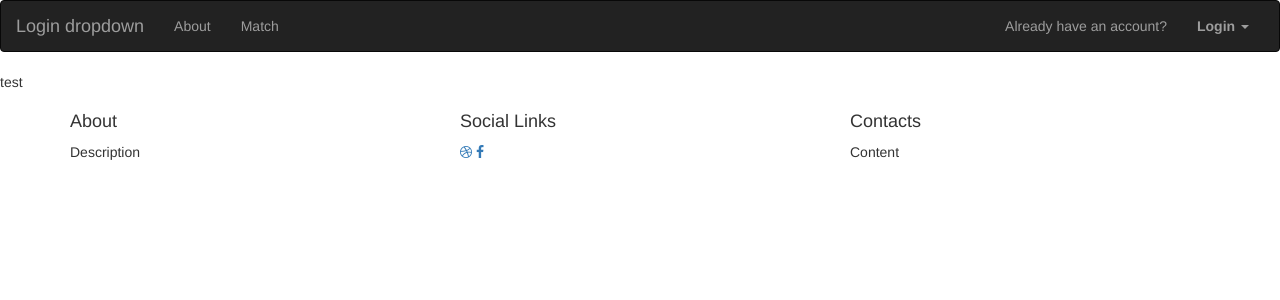
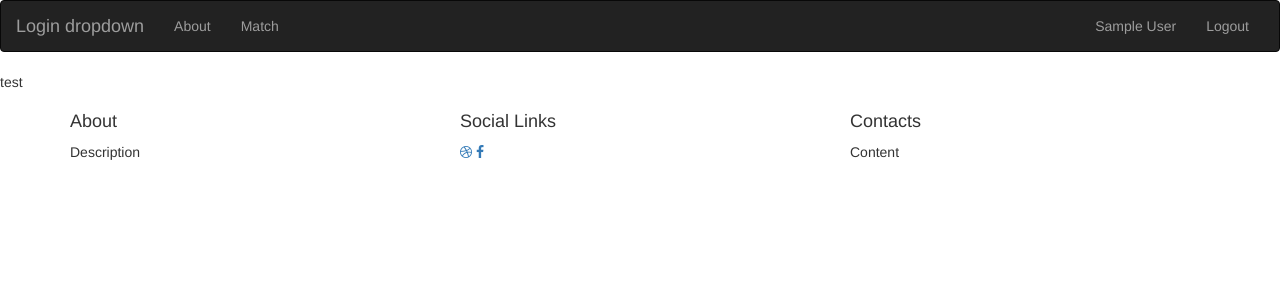
Before and after one commit to Crongz/Fildatify, a Flask app: page / in a window 1280 px wide. Shown: the top 300 px of the page. Run offline with Flask 2, Linux system fonts and the light colour scheme; the visitor is signed in with stand-in values (Sample User, id 1); some libraries are stand-ins or nearby versions.

Commit message:
navbar done and login done

```diff
--- a/app/__init__.py
+++ b/app/__init__.py
@@ -6,9 +6,9 @@ app = Flask(__name__)
 
 app.config.update(
 	# For prod
-    # SQLALCHEMY_DATABASE_URI = "postgresql://filmdatify:veryInsecure74@fa16-cs411-06.cs.illinois.edu/filmdatify",
+    SQLALCHEMY_DATABASE_URI = "postgresql://filmdatify:veryInsecure74@fa16-cs411-06.cs.illinois.edu/filmdatify",
     # For Localhost Dev
-    SQLALCHEMY_DATABASE_URI = "postgresql://filmdatify:veryInsecure74@localhost/filmdatify",
+    # SQLALCHEMY_DATABASE_URI = "postgresql://filmdatify:veryInsecure74@localhost/filmdatify",
     SQLALCHEMY_TRACK_MODIFICATIONS = False,
     SECRET_KEY = 'veryInsecure74',
 	DEBUG = True
--- a/app/templates/partials/Navgation.html
+++ b/app/templates/partials/Navgation.html
@@ -20,6 +20,10 @@
       <li><a href="#">Match</a></li>
     </ul>
     <ul class="nav navbar-nav navbar-right">
+      {% if current_user.is_authenticated %}
+        <li><a href="/profile"> {{ current_user.name }} </a></li>
+        <li><a href="/logout">Logout</a></li>
+      {% else %}
       <li><p class="navbar-text">Already have an account?</p></li>
       <li class="dropdown">
         <a class="dropdown-toggle" data-toggle="dropdown"><b>Login</b> <span class="caret"></span></a>
@@ -33,14 +37,14 @@
                       <a href="#" class="btn btn-tw"><i class="fa fa-twitter"></i> Twitter</a>
                     </div>
                     or
-                      <form class="form" role="form" method="post" action="login" accept-charset="UTF-8" id="login-nav">
+                    <form class="form" role="form" method="POST" action="/login" accept-charset="UTF-8" id="login-nav">
                       <div class="form-group">
                         <label class="sr-only" for="exampleInputEmail2">Email address</label>
-                             <input type="email" class="form-control" id="exampleInputEmail2" placeholder="Email address" required>
+                        <input type="email" name="email" class="form-control" id="exampleInputEmail2" placeholder="Email address" required>
                       </div>
                       <div class="form-group">
                         <label class="sr-only" for="exampleInputPassword2">Password</label>
-                             <input type="password" class="form-control" id="exampleInputPassword2" placeholder="Password" required>
+                        <input type="password" name="password" class="form-control" id="exampleInputPassword2" placeholder="Password" required>
                         <div class="help-block text-right"><a href="">Forget the password ?</a></div>
                       </div>
                       <div class="form-group">
@@ -54,12 +58,13 @@
                     </form>
                 </div>
                 <div class="bottom text-center">
-                      New here ? <a href="#"><b>Join Us</b></a>
+                    New here ? <a href="/register"><b>Join Us</b></a>
                 </div>
               </div>
             </li>
           </ul>
         </li>
+        {% endif %}
       </ul>
     </div><!-- /.navbar-collapse -->
   </div><!-- /.container-fluid -->
--- a/app/view.py
+++ b/app/view.py
@@ -55,19 +55,17 @@ Successful: Dashboard page (view.home)
 Failed: render Login
 
 """
-@view.route('/login', methods=['GET', 'POST'])
+@view.route('/login', methods=['POST'])
 def login():
-    error = None
-    if request.method == 'POST':
-        sql = "SELECT * FROM public.users WHERE email='{}' and password='{}' LIMIT 1".format(request.form['email'], request.form['password'])
-        result = connection.execute(sql).fetchone()
-        if result != None:
-            user = User(result)
-            login_user(user)
-            return redirect(url_for('view.home'))
-        else:
-            error = 'Invalid passowrd or email'
-    return render_template('login.html', error=error)
+    sql = "SELECT * FROM public.users WHERE email='{}' and password='{}' LIMIT 1".format(request.form['email'], request.form['password'])
+    result = connection.execute(sql).fetchone()
+    if result != None:
+        user = User(result)
+        login_user(user)
+        flash('Successfully Login', 'LoginSuccess')
+    else:
+        flash('Invalid passowrd or email', 'LoginError')
+    return redirect(url_for('view.home'))
 
 """
 Register
@@ -77,7 +75,6 @@ Successful: Login page (view.login)
 Failed: render Register page
 """
 @view.route('/register', methods=['GET', 'POST'])
-@login_required
 def register():
     error = None
     if request.method == 'POST':
@@ -101,6 +98,7 @@ Successful: New Profile page
 Failed: render Profile page
 """
 @view.route('/profile', methods=['GET','POST'])
+@login_required
 def profile():
     return render_template('profile.html')
 
```
Lines whose indentation alone changed are shown as unchanged.
